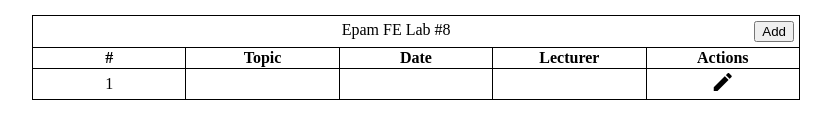
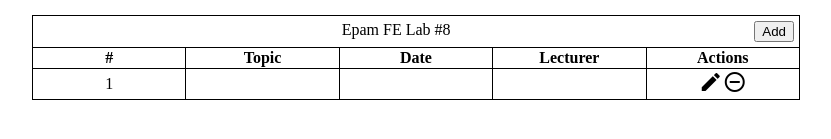
Before and after one commit to Sprokopyak/Git_flow, an Angular app: page / in a window 1280 px wide. Both pictures are taken after a click on the button "Add". Shown: the part 343-482 px from the top of the page, without its empty margins (224-1055 px from the left). Built offline with nearby package versions, Linux system fonts and the light colour scheme.

Commit message:
Fix hide deleting button while editing lecture

```diff
--- a/src/app/lesson/lesson.component.html
+++ b/src/app/lesson/lesson.component.html
@@ -13,7 +13,7 @@
 </td>
 <td align="center">
   <i class="material-icons" *ngIf="!editMode" (click)="startEdit()">mode_edit</i>
-  <i class="material-icons" *ngIf="editMode" (click)="remove()">remove_circle_outline</i>
+  <i class="material-icons" *ngIf="!editMode" (click)="remove()">remove_circle_outline</i>
   <i class="material-icons" *ngIf="editMode" (click)="save()">done</i>
   <i class="material-icons" *ngIf="editMode" (click)="cancelEdit()">clear</i>
 </td>
```
